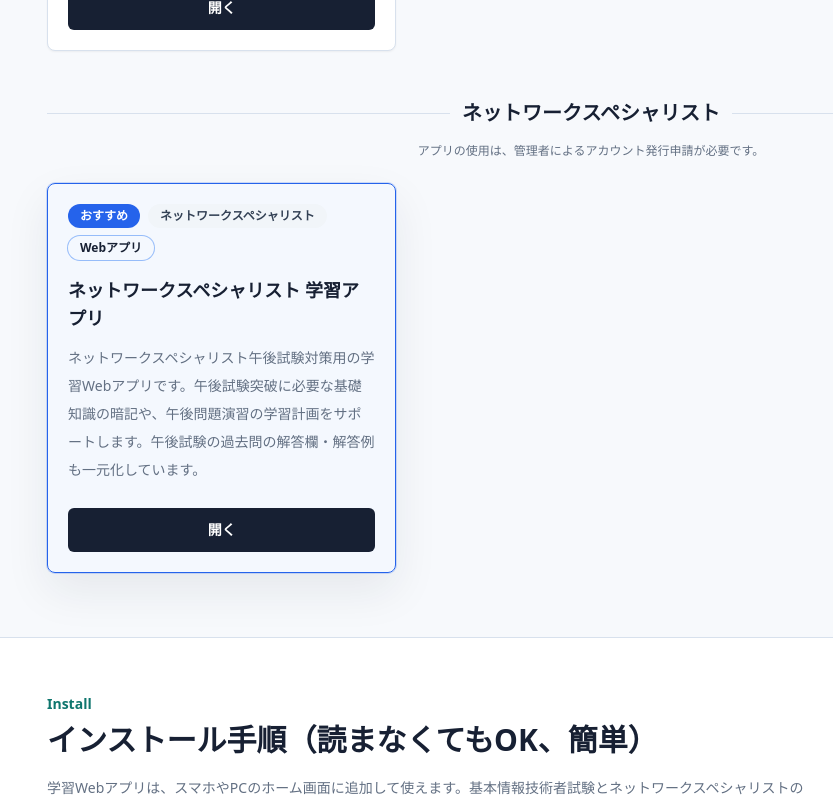
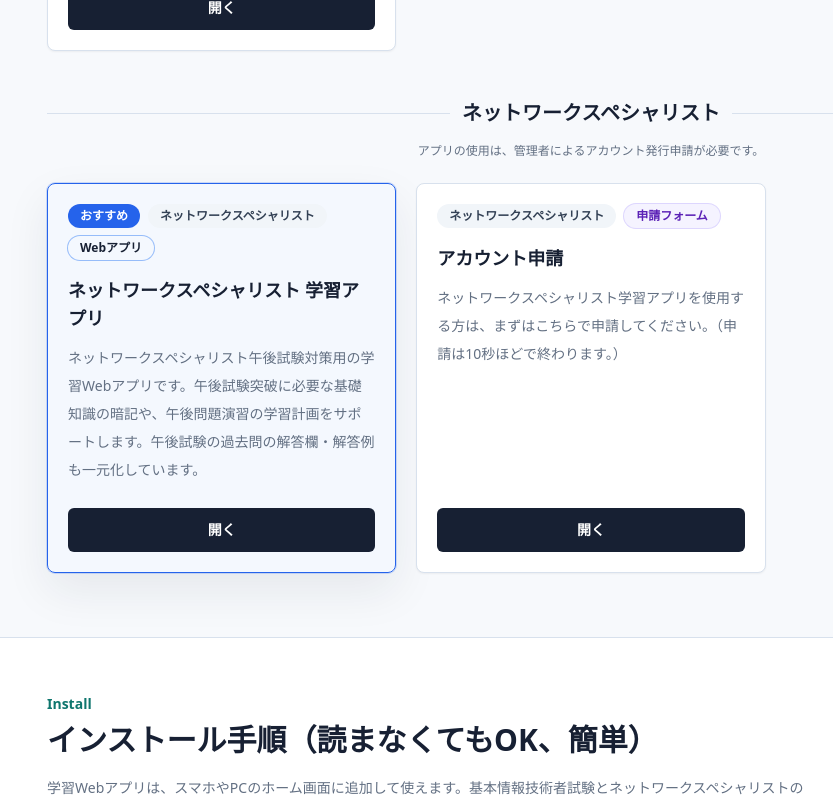
Before and after one commit to hmamiya52-bit/4th-TA_byMamiya, a Next.js app: page / in a window 1280 px wide. Shown: the part 2000-2797 px from the top of the page, without its empty margins (49-882 px from the left). Built offline with nearby package versions, Linux system fonts and the light colour scheme.

Commit message:
Add network specialist account request

```diff
--- a/src/app/page.tsx
+++ b/src/app/page.tsx
@@ -9,6 +9,7 @@ const typeStyles: Record<Material["type"], string> = {
   PDF: "bg-rose-50 text-rose-800 ring-rose-200",
   Webアプリ: "bg-teal-50 text-teal-800 ring-teal-200",
   動画: "bg-amber-50 text-amber-800 ring-amber-200",
+  申請フォーム: "bg-violet-50 text-violet-800 ring-violet-200",
 };
 
 const installGuides = [
--- a/src/data/materials.ts
+++ b/src/data/materials.ts
@@ -1,4 +1,4 @@
-export type MaterialType = "PowerPoint" | "PDF" | "Webアプリ" | "動画";
+export type MaterialType = "PowerPoint" | "PDF" | "Webアプリ" | "動画" | "申請フォーム";
 
 export type Material = {
   title: string;
@@ -64,6 +64,14 @@ export const materials: Material[] = [
     url: "https://mamiya-nwapp.vercel.app/",
     recommended: true,
   },
+  {
+    title: "アカウント申請",
+    exam: "ネットワークスペシャリスト",
+    type: "申請フォーム",
+    description:
+      "ネットワークスペシャリスト学習アプリを使用する方は、まずはこちらで申請してください。（申請は10秒ほどで終わります。）",
+    url: "https://docs.google.com/forms/d/e/1FAIpQLSfRHSGpnpWnyhpl5dxfdmkxix7ro_PrEiHaYwMJdWYa6Gmtfw/viewform?usp=publish-editor",
+  },
 ];
 
 export const exams = Array.from(new Set(materials.map((material) => material.exam)));
```
